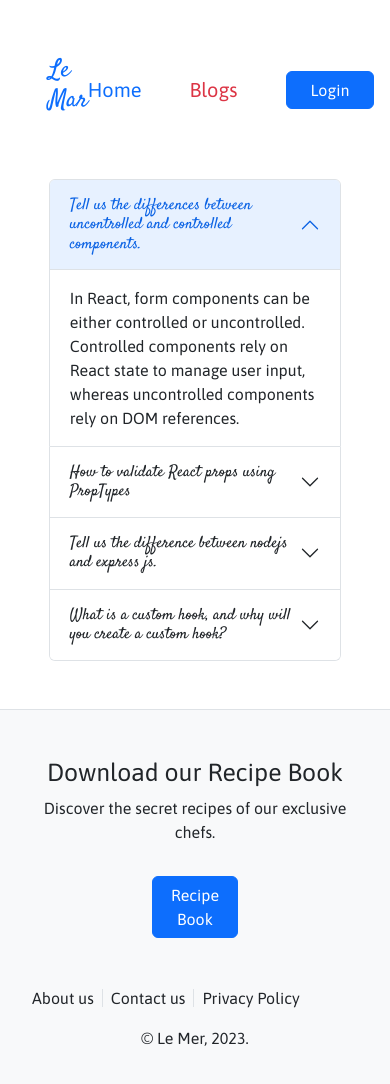
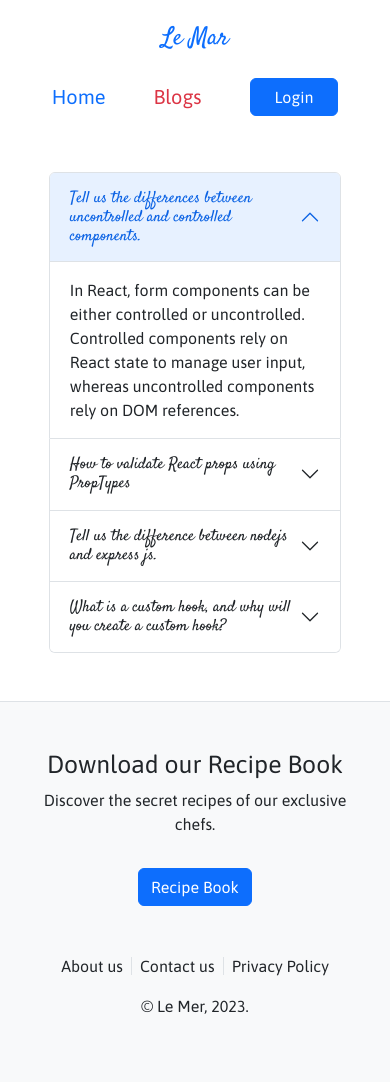
Before and after one commit to suez-halder/le-mar-client, a React (Vite) app: page /blogs in a window 390 px wide. Shown: the top 1084 px of the page. Built offline with nearby package versions, Linux system fonts and the light colour scheme; no server answers.

Commit message:
Homepage mobile responsive done

```diff
--- a/src/components/Footer/Footer.jsx
+++ b/src/components/Footer/Footer.jsx
@@ -12,10 +12,10 @@ const Footer = () => {
                     <p className="text-center"> Discover the secret recipes of our exclusive chefs. </p>
                 </Row>
                 <div className='text-center'>
-                    <Button className='w-25 mx-auto'>Recipe Book</Button>
+                    <Button className='w-sm-50 w-lg-25 mx-auto'>Recipe Book</Button>
                 </div>
 
-                <Row className="justify-content-md-between fs-6  mt-5">
+                <Row className="d-flex text-center justify-content-md-between fs-6  mt-5">
                     <Col md={4} className="order-md-2">
                         <span className="px-2">About us</span>
                         <span className="px-2 border-start border-end">Contact us</span>
--- a/src/components/MenuBar/Menubar.jsx
+++ b/src/components/MenuBar/Menubar.jsx
@@ -18,9 +18,9 @@ const Menubar = () => {
 
 
         return (
-            <Navbar className='d-flex justify-content-between align-items-center w-75 mx-auto my-5'>
+            <Navbar className='d-flex flex-sm-row flex-column justify-content-between align-items-center w-75 mx-auto my-3 gap-3'>
 
-                <h2 className='text-primary'>Le Mar</h2>
+                <h2 className='text-primary mb-sm-4 mb-lg-0'>Le Mar</h2>
 
                 <div className='d-flex align-items-center gap-5 fs-5'>
                     <ActiveLink to='/' className='text-decoration-none'>Home</ActiveLink>
```
